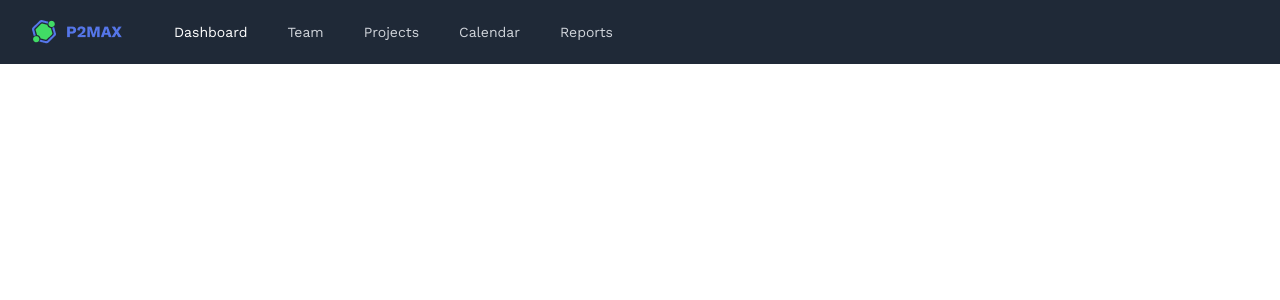
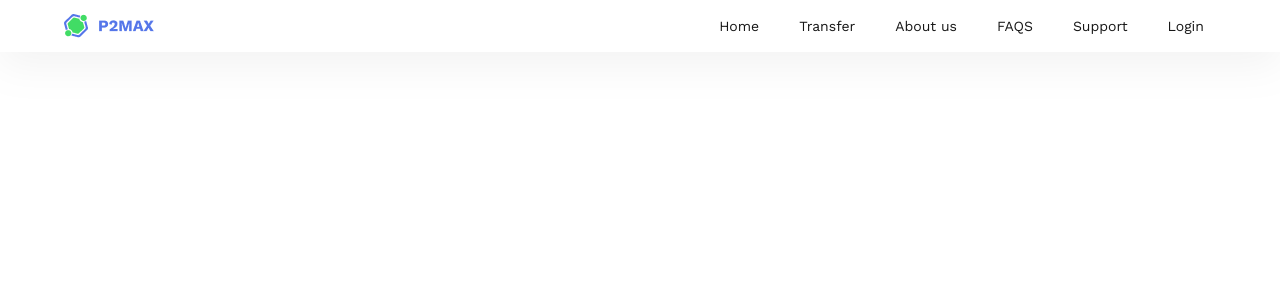
Before and after one commit to Team-Zoldyck/P2MAX, a React (Create React App) app in the folder frontend/: page / in a window 1280 px wide. Shown: the top 300 px of the page. Built offline with nearby package versions, Linux system fonts and the light colour scheme.

Commit message:
navbar-fix

```diff
--- a/frontend/src/App.css
+++ b/frontend/src/App.css
@@ -1,77 +1,7 @@
-button#hamburgerBtn {
-    background: none;
-    border: none;
-    color: #fff;
-    font-size: 2.4rem;
-    cursor: pointer;
-    padding: 0 30px 0 2vw;
-  }
-
-  nav {
-    background-color: #23cfa7;
-  }
-
-  nav ul {
-    margin: 0;
-    padding: 0;
-  }
-
-  nav li ul {
-    list-style-type: none;
-  }
-  nav a {
-    display: block;
-    padding: .8rem 0;
-    color:#eee;
-    text-align: center;
-    text-decoration: none;
-  }
-
-  nav li.active {
-    background-color: rgba(0,0,0,0.5);
-  }
-  nav a:hover{
-    background-color: rgba(0,0,0,0.2);
-  }
-
-  nav ul.open {
-    display: block;
-  }
-  nav ul {
-    display: none;
-  }
-
-  @media only screen and (min-width: 768px) {
-
-    nav button {
-        display: block;
-    }
-
-    nav ul {
-        display: none;
-    }
-
-    nav li {
-        width: 25%;
-        float: left;
-    }
-
-
+body{
+  color: #05377f;
 }
 
-@media only screen and (min-width: 1024px) {
-
-    nav ul {
-        margin-left: 2vw;
-    }
-
-    nav li {
-        width: auto;
-    }
-
-    nav a {
-        padding: .7rem 1rem;
-    }
-
-
-     }
+nav {
+  color: #05377f;
+}
--- a/frontend/src/components/Navbar.jsx
+++ b/frontend/src/components/Navbar.jsx
@@ -8,52 +8,56 @@ const Navbar = () => {
   return (
     <>
       <div>
-        <nav className="bg-gray-800">
-          <div className="max-w-7xl mx-auto px-4 sm:px-6 lg:px-8">
-            <div className="flex items-center justify-between h-16">
-              <div className="flex items-center">
+        <nav className="bg-white w-full flex items-center justify-between py-2 px-16 shadow-nav text-matic">
           <div className="flex-shrink-0">
             <img src={logo} alt="Logo" />
           </div>
           <div className="hidden md:block">
-                  <div className="ml-10 flex items-baseline space-x-4">
+            <div className="ml-10 flex items-baseline space-x-4 text-neutral-900">
               <a
                 href="#"
-                      className=" hover:bg-gray-700 text-white px-3 py-2 rounded-md text-sm font-medium"
+                className=" hover:bg-gray-700  px-3 py-2 rounded-md text-sm font-medium"
               >
-                      Dashboard
+                Home
               </a>
 
               <a
                 href="#"
-                      className="text-gray-300 hover:bg-gray-700 hover:text-white px-3 py-2 rounded-md text-sm font-medium"
+                className=" hover:bg-gray-700 hover:text-white px-3 py-2 rounded-md text-sm font-medium"
               >
-                      Team
+                Transfer
               </a>
 
               <a
                 href="#"
-                      className="text-gray-300 hover:bg-gray-700 hover:text-white px-3 py-2 rounded-md text-sm font-medium"
+                className=" hover:bg-gray-700 hover:text-white px-3 py-2 rounded-md text-sm font-medium"
               >
-                      Projects
+                About us
               </a>
 
               <a
                 href="#"
-                      className="text-gray-300 hover:bg-gray-700 hover:text-white px-3 py-2 rounded-md text-sm font-medium"
+                className=" hover:bg-gray-700 hover:text-white px-3 py-2 rounded-md text-sm font-medium"
               >
-                      Calendar
+                FAQS
               </a>
 
               <a
                 href="#"
-                      className="text-gray-300 hover:bg-gray-700 hover:text-white px-3 py-2 rounded-md text-sm font-medium"
+                className=" hover:bg-gray-700 hover:text-white px-3 py-2 rounded-md text-sm font-medium"
               >
-                      Reports
+                Support
+              </a>
+
+              <a
+                href="#"
+                className=" hover:bg-gray-700 hover:text-white px-3 py-2 rounded-md text-sm font-medium"
+              >
+                Login
               </a>
             </div>
           </div>
-              </div>
+
           <div className="-mr-2 flex md:hidden">
             <button
               onClick={() => setIsOpen(!isOpen)}
@@ -98,8 +102,8 @@ const Navbar = () => {
               )}
             </button>
           </div>
-            </div>
-          </div>
+          {/* </div>
+          </div> */}
 
           <Transition
             show={isOpen}
@@ -114,37 +118,43 @@ const Navbar = () => {
               <div className="px-2 pt-2 pb-3 space-y-1 sm:px-3">
                 <a
                   href="#"
-                  className="hover:bg-gray-700 text-white block px-3 py-2 rounded-md text-base font-medium"
+                  className="hover:bg-gray-700  block px-3 py-2 rounded-md text-base font-medium"
                 >
-                  Dashboard
+                  Home
                 </a>
 
                 <a
                   href="#"
-                  className="text-gray-300 hover:bg-gray-700 hover:text-white block px-3 py-2 rounded-md text-base font-medium"
+                  className=" hover:bg-gray-700 hover:text-white block px-3 py-2 rounded-md text-base font-medium"
                 >
-                  Team
+                  Transfers
                 </a>
 
                 <a
                   href="#"
-                  className="text-gray-300 hover:bg-gray-700 hover:text-white block px-3 py-2 rounded-md text-base font-medium"
+                  className=" hover:bg-gray-700 hover:text-white block px-3 py-2 rounded-md text-base font-medium"
                 >
-                  Projects
+                  About Us
                 </a>
 
                 <a
                   href="#"
-                  className="text-gray-300 hover:bg-gray-700 hover:text-white block px-3 py-2 rounded-md text-base font-medium"
+                  className=" hover:bg-gray-700 hover:text-white block px-3 py-2 rounded-md text-base font-medium"
                 >
-                  Calendar
+                  FAQS
                 </a>
 
                 <a
                   href="#"
-                  className="text-gray-300 hover:bg-gray-700 hover:text-white block px-3 py-2 rounded-md text-base font-medium"
+                  className=" hover:bg-gray-700 hover:text-white block px-3 py-2 rounded-md text-base font-medium"
                 >
-                  Reports
+                  Support
+                </a>
+                <a
+                  href="#"
+                  className=" hover:bg-gray-700 hover:text-white block px-3 py-2 rounded-md text-base font-medium"
+                >
+                  Login
                 </a>
               </div>
             </div>
--- a/frontend/src/index.css
+++ b/frontend/src/index.css
@@ -2,16 +2,15 @@
 @tailwind components;
 @tailwind utilities;
 
-
-
 body {
   margin: 0;
-  font-family: 'Work Sans', sans-serif;
+  font-family: "Work Sans", sans-serif;
+  color: #05377f;
   -webkit-font-smoothing: antialiased;
   -moz-osx-font-smoothing: grayscale;
 }
 
 code {
-  font-family: source-code-pro, Menlo, Monaco, Consolas, 'Courier New',
+  font-family: source-code-pro, Menlo, Monaco, Consolas, "Courier New",
     monospace;
 }
--- a/frontend/tailwind.config.js
+++ b/frontend/tailwind.config.js
@@ -1,14 +1,17 @@
-
-
 module.exports = {
-  content: [
-    "./src/**/*.{js,jsx,ts,tsx}", "./public/index.html"],
+  content: ["./src/**/*.{js,jsx,ts,tsx}", "./public/index.html"],
   theme: {
     extend: {
+      colors: {
+        matic: '#05377f;',
+      },
+      boxShadow: {
+        nav: "0 12px 40px rgba(128, 128, 128, 0.1)",
+      },
       fontFamily: {
-        'workSans': ['"Work sans"', 'sans-serif']
-      }
+        workSans: ['"Work sans"', "sans-serif"],
+      },
     },
   },
   plugins: [],
-}
+};
```
Also changed, not shown: 1 other file (tests, documents, lock files or other folders). Lines whose indentation alone changed are shown as unchanged.
